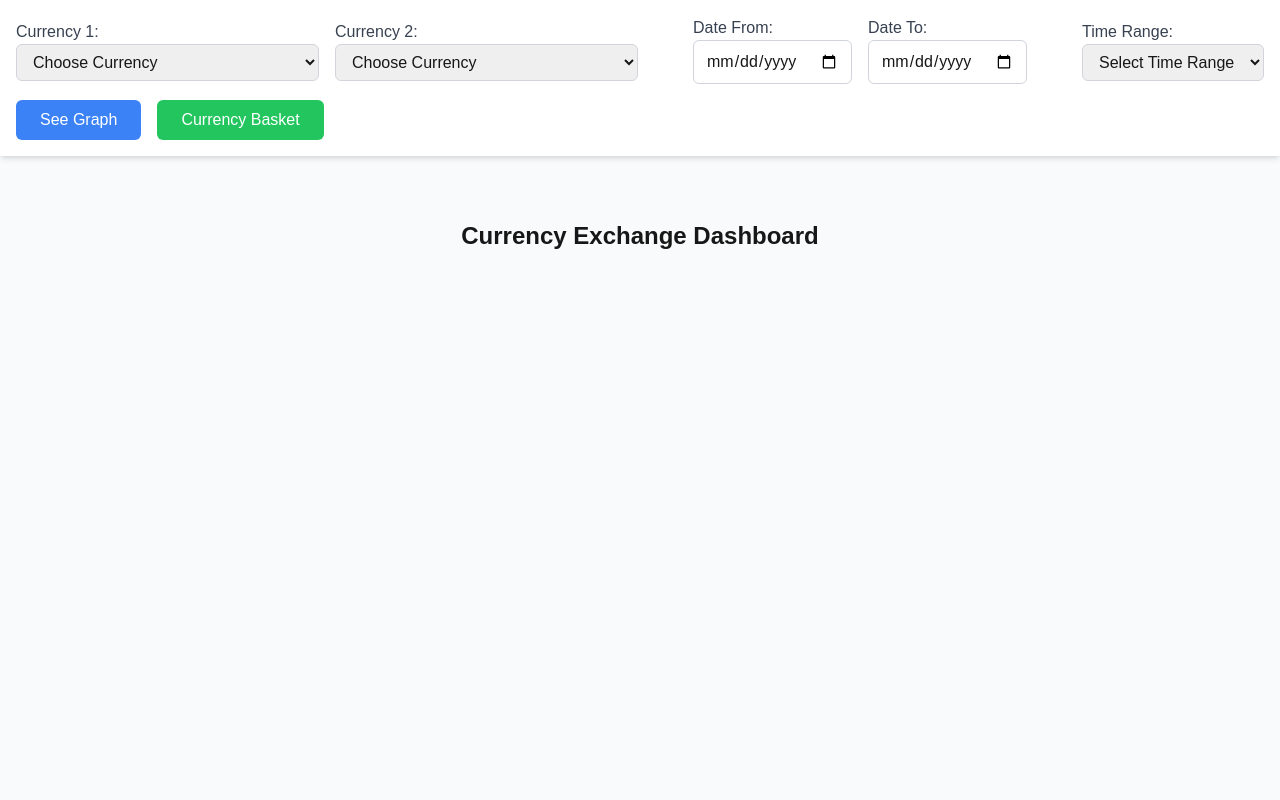
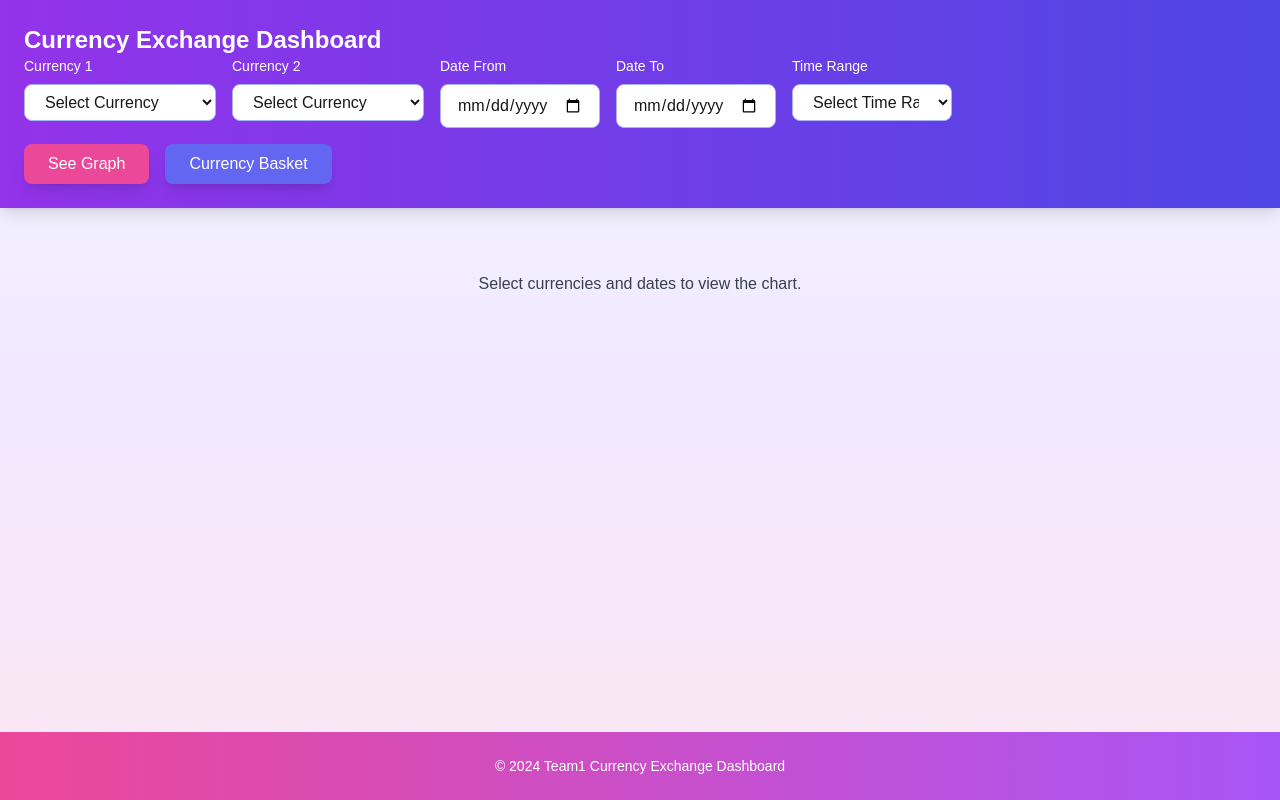
Before and after one commit to Aaryakevadia/MITWPU-Team1-DollarDynamics, a Next.js app: page / in a window 1280 px wide. Built offline with nearby package versions, Linux system fonts and the light colour scheme.

Commit message:
Improved homepage ui

```diff
--- a/package.json
+++ b/package.json
@@ -14,7 +14,7 @@
     "date-fns": "^4.1.0",
     "dotenv": "^16.4.5",
     "mongoose": "^8.6.3",
-    "next": "14.2.13",
+    "next": "^14.2.13",
     "react": "^18",
     "react-chartjs-2": "^5.2.0",
     "react-dom": "^18"
--- a/src/app/page.tsx
+++ b/src/app/page.tsx
@@ -46,40 +46,31 @@ export default function Home() {
         timeRange,
       });
 
-      console.log('Graph data:', response.data);
-
       const ratios = response.data.data.map((item: CurrencyRatio) => item.ratio);
       const labels = response.data.data.map((item: CurrencyRatio) =>
         new Date(item.date).toLocaleDateString('en-US', { month: 'short', year: 'numeric' })
       );
 
-      // Detect volatile point and apply color logic
       const colors = ratios.map((ratio: number, index: number) => {
         if (index >= 10) {
-          const prevTenAvg = ratios.slice(index - 10, index).reduce((acc:any, val:any) => acc + val, 0) / 10;
+          const prevTenAvg = ratios.slice(index - 10, index).reduce((acc, val) => acc + val, 0) / 10;
           const percentageChange = ((ratio - prevTenAvg) / prevTenAvg) * 100;
 
           if (Math.abs(percentageChange) > 2) {
-            // This is the volatile point
-            const volatileIndex = index;
-
-            // Return red for this point
             return 'rgba(255, 99, 132, 0.6)';
           }
         }
         return 'rgba(75, 192, 192, 0.6)';
       });
 
-      // Find the volatile points (where the colors are red)
       const volatileIndexes = colors
-        .map((color:any, idx:any) => (color === 'rgba(255, 99, 132, 0.6)' ? idx : -1))
-        .filter((idx:any) => idx !== -1);
+        .map((color, idx) => (color === 'rgba(255, 99, 132, 0.6)' ? idx : -1))
+        .filter((idx) => idx !== -1);
 
-      // Mark 7 points before and after each volatile point
-      volatileIndexes.forEach((volatileIndex:any) => {
+      volatileIndexes.forEach((volatileIndex) => {
         for (let i = volatileIndex - 7; i <= volatileIndex + 7; i++) {
           if (i >= 0 && i < colors.length) {
-            colors[i] = 'rgba(255, 99, 132, 0.6)'; // Marking these as red
+            colors[i] = 'rgba(255, 99, 132, 0.6)';
           }
         }
       });
@@ -99,26 +90,25 @@ export default function Home() {
     }
   };
 
-
   const handleGoToCurrencyBasket = () => {
     router.push('/currencyBasket');
   };
 
   return (
-    <div className="min-h-screen flex flex-col bg-gray-50">
+    <div className="min-h-screen flex flex-col bg-gradient-to-b from-blue-50 via-purple-100 to-pink-100">
       {/* Navigation bar */}
-      <nav className="w-full bg-white shadow-md sticky top-0 z-10 p-4">
-        <div className="max-w-7xl mx-auto flex flex-wrap justify-between items-center gap-4">
-          {/* Currency selectors */}
+      <nav className="w-full bg-gradient-to-r from-purple-600 to-indigo-600 shadow-lg sticky top-0 z-10 p-6">
+        <div className="max-w-7xl mx-auto flex flex-wrap justify-between items-center">
+          <h1 className="text-2xl font-extrabold text-white">Currency Exchange Dashboard</h1>
           <div className="flex gap-4">
-            <div>
-              <label className="block text-gray-700">Currency 1:</label>
+            <div className="w-48">
+              <label className="block text-white text-sm mb-2">Currency 1</label>
               <select
                 value={currency1}
                 onChange={handleCurrency1Change}
-                className="px-3 py-2 border border-gray-300 rounded-md"
+                className="w-full px-4 py-2 border border-indigo-300 rounded-lg bg-white focus:outline-none focus:ring-2 focus:ring-purple-500"
               >
-                <option value="">Choose Currency</option>
+                <option value="">Select Currency</option>
                 <option value="DZD">Algerian Dinar (DZD)</option>
                 <option value="AUD">Australian Dollar (AUD)</option>
                 <option value="BWP">Botswana Pula (BWP)</option>
@@ -169,20 +159,20 @@ export default function Home() {
 <option value="NPR">Nepalese Rupee (NPR)</option>
 <option value="PKR">Pakistani Rupee (PKR)</option>
 <option value="LKR">Sri Lankan Rupee (LKR)</option>
-                {/* Add other currency options here */}
               </select>
             </div>
-            <div>
-              <label className="block text-gray-700">Currency 2:</label>
+
+            <div className="w-48">
+              <label className="block text-white text-sm mb-2">Currency 2</label>
               <select
                 value={currency2}
                 onChange={handleCurrency2Change}
-                className="px-3 py-2 border border-gray-300 rounded-md"
+                className="w-full px-4 py-2 border border-indigo-300 rounded-lg bg-white focus:outline-none focus:ring-2 focus:ring-purple-500"
               >
-                <option value="">Choose Currency</option>
+                <option value="">Select Currency</option>
                 <option value="DZD">Algerian Dinar (DZD)</option>
                 <option value="AUD">Australian Dollar (AUD)</option>
-<option value="BWP">Botswana Pula (BWP)</option>
+                <option value="BWP">Botswana Pula (BWP)</option>
 <option value="BRL">Brazilian Real (BRL)</option>
 <option value="BND">Brunei Dollar (BND)</option>
 <option value="CAD">Canadian Dollar (CAD)</option>
@@ -230,39 +220,35 @@ export default function Home() {
 <option value="NPR">Nepalese Rupee (NPR)</option>
 <option value="PKR">Pakistani Rupee (PKR)</option>
 <option value="LKR">Sri Lankan Rupee (LKR)</option>
-                {/* Add other currency options here */}
               </select>
             </div>
-          </div>
-          {/* Date selectors */}
-          <div className="flex gap-4">
-            <div>
-              <label className="block text-gray-700">Date From:</label>
+
+            <div className="w-40">
+              <label className="block text-white text-sm mb-2">Date From</label>
               <input
                 type="date"
                 value={dateFrom}
                 onChange={handleDateFromChange}
-                className="px-3 py-2 border border-gray-300 rounded-md"
+                className="w-full px-4 py-2 border border-indigo-300 rounded-lg bg-white focus:outline-none focus:ring-2 focus:ring-purple-500"
               />
             </div>
-            <div>
-              <label className="block text-gray-700">Date To:</label>
+
+            <div className="w-40">
+              <label className="block text-white text-sm mb-2">Date To</label>
               <input
                 type="date"
                 value={dateTo}
                 onChange={handleDateToChange}
-                className="px-3 py-2 border border-gray-300 rounded-md"
+                className="w-full px-4 py-2 border border-indigo-300 rounded-lg bg-white focus:outline-none focus:ring-2 focus:ring-purple-500"
               />
             </div>
-          </div>
-          {/* Time Range selector */}
-          <div className="flex gap-4">
-            <div>
-              <label className="block text-gray-700">Time Range:</label>
+
+            <div className="w-40">
+              <label className="block text-white text-sm mb-2">Time Range</label>
               <select
                 value={timeRange}
                 onChange={handleTimeRangeChange}
-                className="px-3 py-2 border border-gray-300 rounded-md"
+                className="w-full px-4 py-2 border border-indigo-300 rounded-lg bg-white focus:outline-none focus:ring-2 focus:ring-purple-500"
               >
                 <option value="">Select Time Range</option>
                 <option value="weekly">Weekly</option>
@@ -272,17 +258,17 @@ export default function Home() {
               </select>
             </div>
           </div>
-          {/* Buttons */}
-          <div className="flex justify-end gap-4">
+
+          <div className="flex gap-4 mt-4">
             <button
               onClick={handleSeeGraph}
-              className="bg-blue-500 text-white px-6 py-2 rounded-md hover:bg-blue-600"
+              className="bg-pink-500 hover:bg-pink-600 text-white px-6 py-2 rounded-lg shadow-lg transition"
             >
               See Graph
             </button>
             <button
               onClick={handleGoToCurrencyBasket}
-              className="bg-green-500 text-white px-6 py-2 rounded-md hover:bg-green-600"
+              className="bg-indigo-500 hover:bg-indigo-600 text-white px-6 py-2 rounded-lg shadow-lg transition"
             >
               Currency Basket
             </button>
@@ -292,9 +278,8 @@ export default function Home() {
 
       {/* Main content */}
       <main className="flex-grow p-8 sm:p-16">
-        <h1 className="text-2xl font-semibold text-center mb-6">Currency Exchange Dashboard</h1>
-        {chartData && (
-          <div className="mt-8">
+        {chartData ? (
+          <div className="max-w-4xl mx-auto mt-8 p-8 bg-white rounded-lg shadow-md">
             <Bar
               data={chartData}
               options={{
@@ -303,6 +288,9 @@ export default function Home() {
                   title: {
                     display: true,
                     text: `Currency Ratio (${currency1}/${currency2})`,
+                    font: {
+                      size: 20,
+                    },
                   },
                   legend: {
                     position: 'top',
@@ -311,8 +299,14 @@ export default function Home() {
               }}
             />
           </div>
+        ) : (
+          <p className="text-center text-gray-700">Select currencies and dates to view the chart.</p>
         )}
       </main>
+
+      <footer className="bg-gradient-to-r from-pink-500 to-purple-500 py-6 mt-auto">
+        <p className="text-center text-white text-sm">&copy; 2024 Team1 Currency Exchange Dashboard</p>
+      </footer>
     </div>
   );
 }
```
Also changed, not shown: 1 other file (tests, documents, lock files or other folders).
